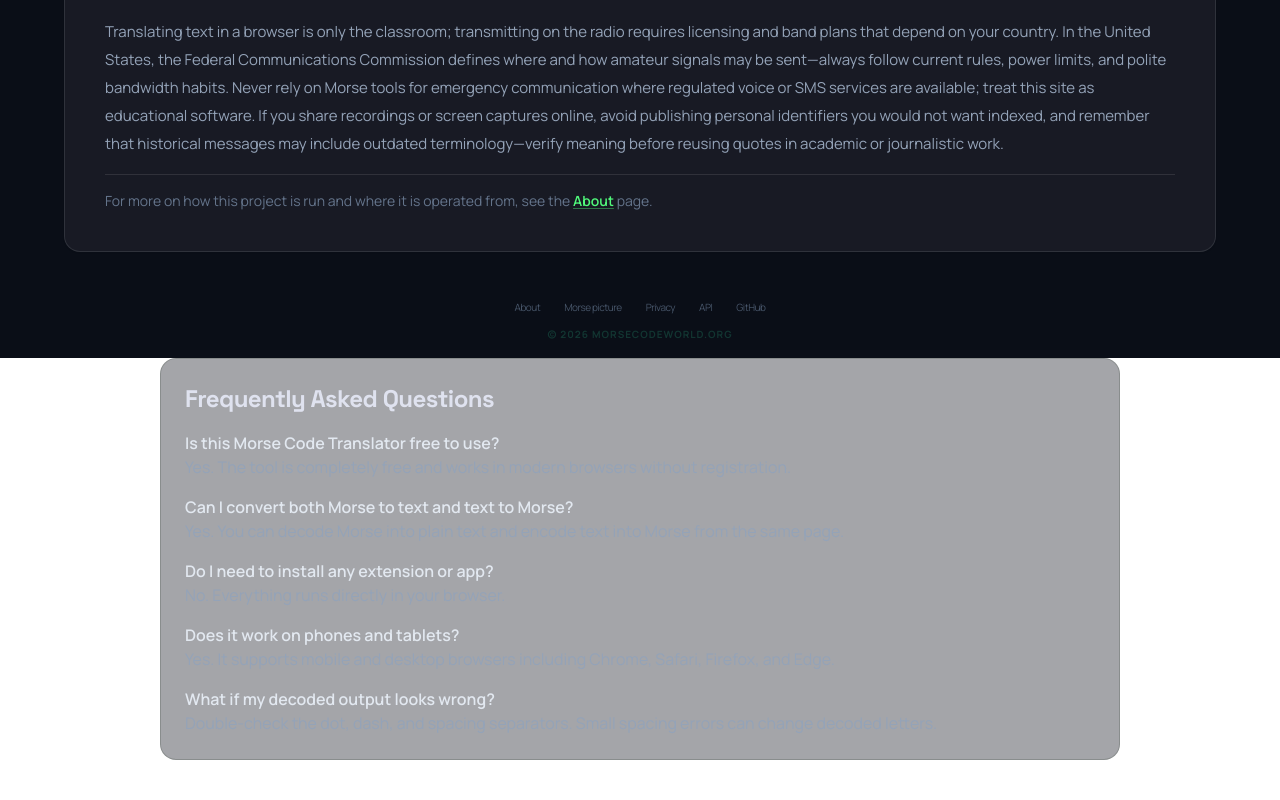
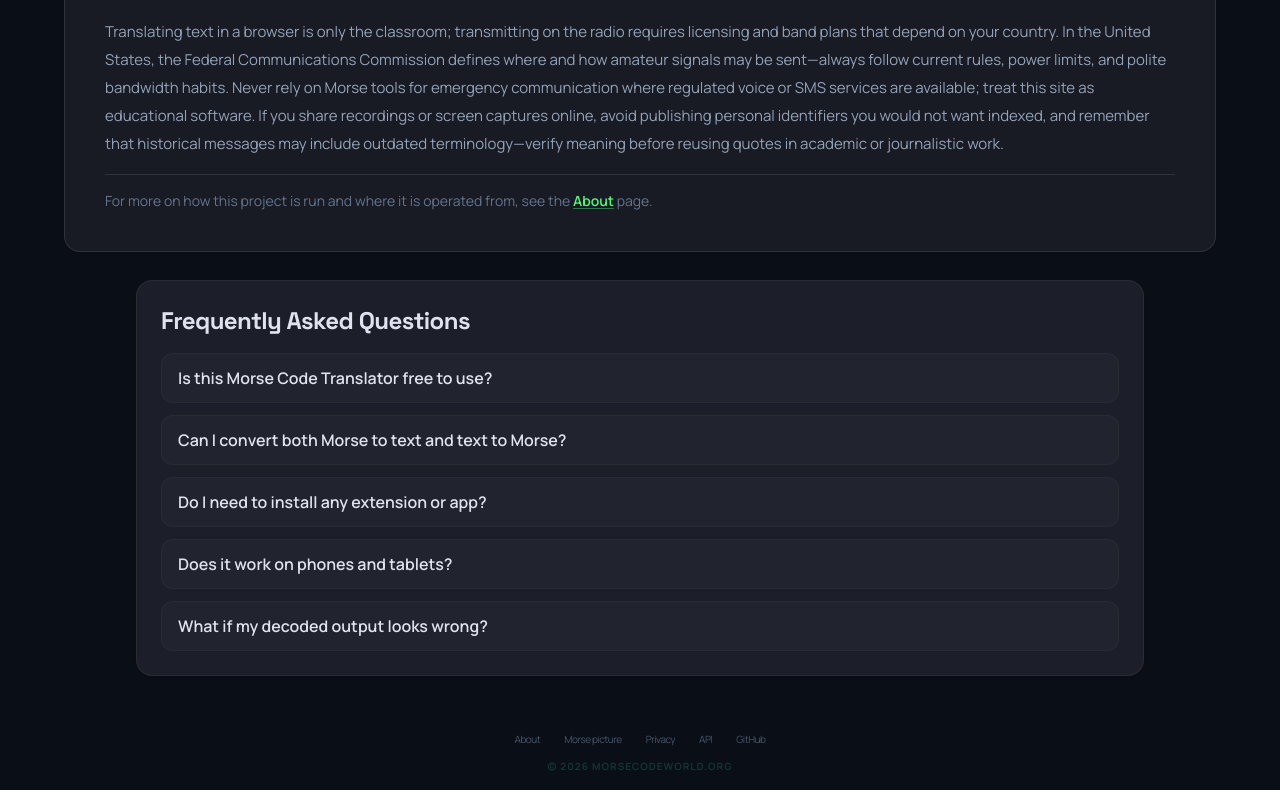
Before and after one commit to sandaru3n/Morse-Code-World, a Next.js app: page / in a window 1280 px wide. Shown: the part 2397-3197 px from the top of the page. Built offline with nearby package versions, Linux system fonts and the light colour scheme; no server answers.

Commit message:
faq UI fixed

```diff
--- a/app/page.tsx
+++ b/app/page.tsx
@@ -108,38 +108,55 @@ export const metadata: Metadata = {
 };
 
 export default function Page() {
+  const faqItems = [
+    {
+      q: "Is this Morse Code Translator free to use?",
+      a: "Yes. The tool is completely free and works in modern browsers without registration."
+    },
+    {
+      q: "Can I convert both Morse to text and text to Morse?",
+      a: "Yes. You can decode Morse into plain text and encode text into Morse from the same page."
+    },
+    {
+      q: "Do I need to install any extension or app?",
+      a: "No. Everything runs directly in your browser."
+    },
+    {
+      q: "Does it work on phones and tablets?",
+      a: "Yes. It supports mobile and desktop browsers including Chrome, Safari, Firefox, and Edge."
+    },
+    {
+      q: "What if my decoded output looks wrong?",
+      a: "Double-check the dot, dash, and spacing separators. Small spacing errors can change decoded letters."
+    }
+  ] as const;
+
   return (
     <>
-      <TranslatorShell />
-      <section className="mx-auto max-w-5xl px-4 pb-10 sm:px-6 lg:px-8">
-        <div className="rounded-2xl border border-slate-200/80 bg-white/80 p-5 dark:border-outline-variant/25 dark:bg-surface-container/40 sm:p-6">
-          <h2 className="font-headline text-xl font-bold tracking-tight text-neutral-900 dark:text-on-surface sm:text-2xl">
-            Frequently Asked Questions
-          </h2>
-          <div className="mt-4 space-y-4 text-sm leading-relaxed text-slate-600 dark:text-slate-400 sm:text-base">
-            <div>
-              <h3 className="font-semibold text-neutral-800 dark:text-slate-200">Is this Morse Code Translator free to use?</h3>
-              <p>Yes. The tool is completely free and works in modern browsers without registration.</p>
+      <TranslatorShell
+        bottomContent={
+          <section className="mx-auto mt-2 w-full max-w-5xl px-1 pb-2 sm:px-2">
+            <div className="rounded-2xl border border-slate-200 bg-white p-5 shadow-sm dark:border-outline-variant/35 dark:bg-surface-container sm:p-6">
+              <h2 className="font-headline text-xl font-bold tracking-tight text-neutral-900 dark:text-on-surface sm:text-2xl">
+                Frequently Asked Questions
+              </h2>
+              <div className="mt-4 space-y-3">
+                {faqItems.map((item) => (
+                  <details
+                    key={item.q}
+                    className="group rounded-xl border border-slate-200 bg-slate-50/80 px-4 py-3 dark:border-outline-variant/25 dark:bg-surface-container-high/50"
+                  >
+                    <summary className="cursor-pointer list-none font-semibold text-neutral-900 marker:content-none dark:text-on-surface">
+                      {item.q}
+                    </summary>
+                    <p className="mt-2 text-sm leading-relaxed text-slate-700 dark:text-slate-300 sm:text-base">{item.a}</p>
+                  </details>
+                ))}
+              </div>
             </div>
-            <div>
-              <h3 className="font-semibold text-neutral-800 dark:text-slate-200">Can I convert both Morse to text and text to Morse?</h3>
-              <p>Yes. You can decode Morse into plain text and encode text into Morse from the same page.</p>
-            </div>
-            <div>
-              <h3 className="font-semibold text-neutral-800 dark:text-slate-200">Do I need to install any extension or app?</h3>
-              <p>No. Everything runs directly in your browser.</p>
-            </div>
-            <div>
-              <h3 className="font-semibold text-neutral-800 dark:text-slate-200">Does it work on phones and tablets?</h3>
-              <p>Yes. It supports mobile and desktop browsers including Chrome, Safari, Firefox, and Edge.</p>
-            </div>
-            <div>
-              <h3 className="font-semibold text-neutral-800 dark:text-slate-200">What if my decoded output looks wrong?</h3>
-              <p>Double-check the dot, dash, and spacing separators. Small spacing errors can change decoded letters.</p>
-            </div>
-          </div>
-        </div>
-      </section>
+          </section>
+        }
+      />
       <script type="application/ld+json" dangerouslySetInnerHTML={{ __html: JSON.stringify(WEB_APP_SCHEMA) }} />
       <script type="application/ld+json" dangerouslySetInnerHTML={{ __html: JSON.stringify(FAQ_SCHEMA) }} />
       <script type="application/ld+json" dangerouslySetInnerHTML={{ __html: JSON.stringify(ORGANIZATION_SCHEMA) }} />
--- a/components/TranslatorShell.tsx
+++ b/components/TranslatorShell.tsx
@@ -47,7 +47,7 @@ function signalIdFromInput(s: string): string {
   return `PULSE-${hex}`;
 }
 
-export default function TranslatorShell() {
+export default function TranslatorShell({ bottomContent }: { bottomContent?: React.ReactNode }) {
   const [mode, setMode] = useState<TranslateMode>("encode");
   const [input, setInput] = useState("");
   const [speed, setSpeed] = useState(20);
@@ -534,6 +534,8 @@ export default function TranslatorShell() {
             </div>
 
             <SeoArticle />
+
+            {bottomContent ? <div className="lg:col-span-12">{bottomContent}</div> : null}
           </div>
         </main>
       </div>
```
